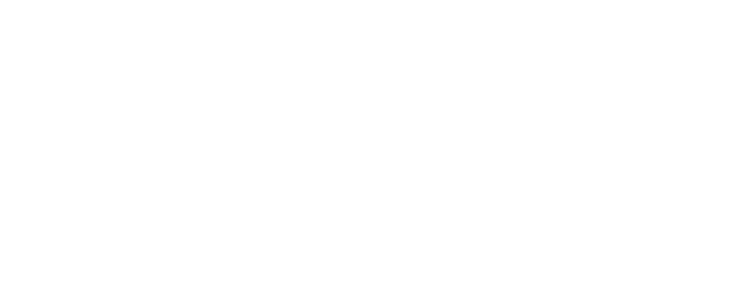
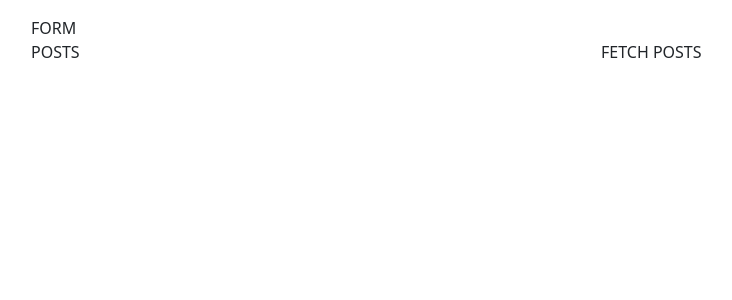
Before and after one commit to chernetskiy-ivan/React-Redux-Saga, a React (Create React App) app: page / in a window 1280 px wide. Shown: the top 300 px of the page, without its empty margins (51-783 px from the left). Built offline with nearby package versions, Linux system fonts and the light colour scheme.

Commit message:
created components

```diff
--- a/src/App.js
+++ b/src/App.js
@@ -1,7 +1,19 @@
 function App() {
   return (
-    <div className="container">
-
+    <div className="container pt-3">
+      <div className="row">
+        <div className="col">
+            FORM
+        </div>
+      </div>
+        <div className="row">
+            <div className="col">
+                POSTS
+            </div>
+            <div className="col">
+                FETCH POSTS
+            </div>
+        </div>
     </div>
   );
 }
```
Also changed, not shown: src/Components/FetchedPosts.js (added), src/Components/Post.js (added), src/Components/PostForm.js (added), src/Components/Posts.js (added).
